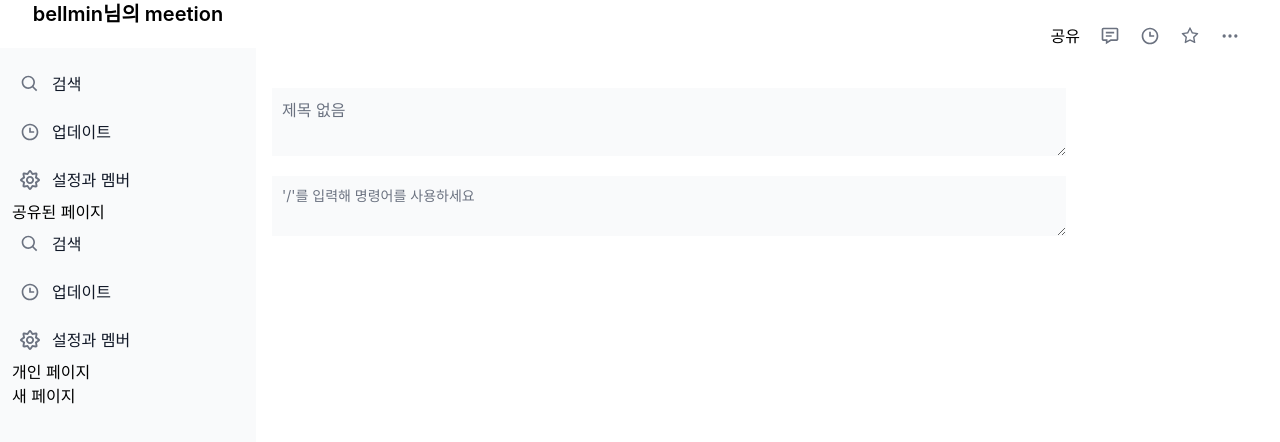
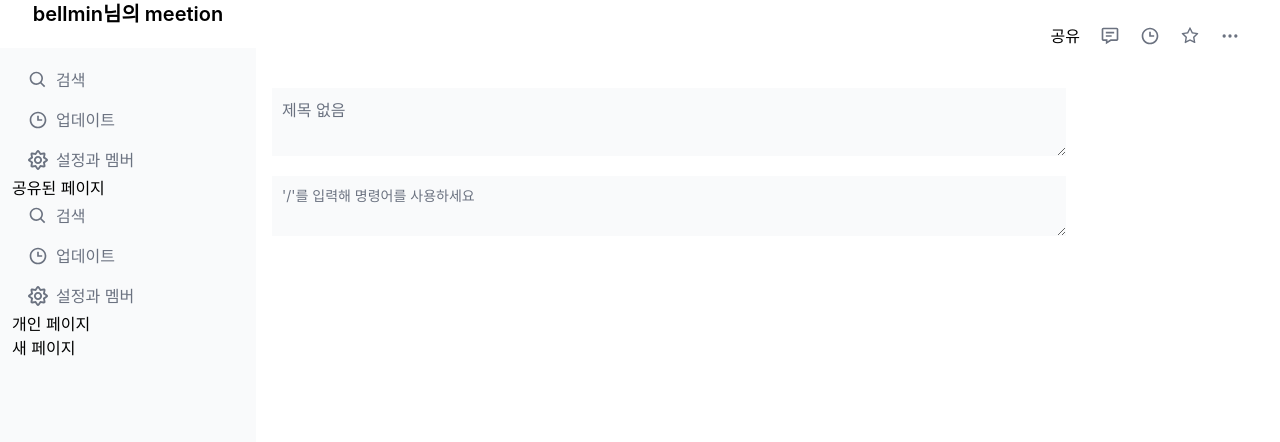
Before and after one commit to bellmin9321/meetion-frontend, a Next.js app: page / in a window 1280 px wide. Shown: the top 442 px of the page. Built offline with nearby package versions, Linux system fonts and the light colour scheme.

Commit message:
🎨 Style: 리스트 간격 및 기타 스타일 수정

```diff
--- a/src/components/List/List.tsx
+++ b/src/components/List/List.tsx
@@ -11,10 +11,10 @@ function List({ category }: ListProp) {
     <li>
       <a
         href="#"
-        className="flex items-center rounded-lg p-2 text-base font-normal text-gray-900 hover:bg-gray-100 dark:text-white dark:hover:bg-gray-700"
+        className="rounded-m flex items-center py-1 text-base font-normal text-gray-500 hover:bg-gray-200 dark:text-white dark:hover:bg-gray-700"
       >
-        <span>{category.icon}</span>
-        <span className="ml-3">{category.name}</span>
+        <span className="ml-4">{category.icon}</span>
+        <span className="ml-2">{category.name}</span>
       </a>
     </li>
   );
```
